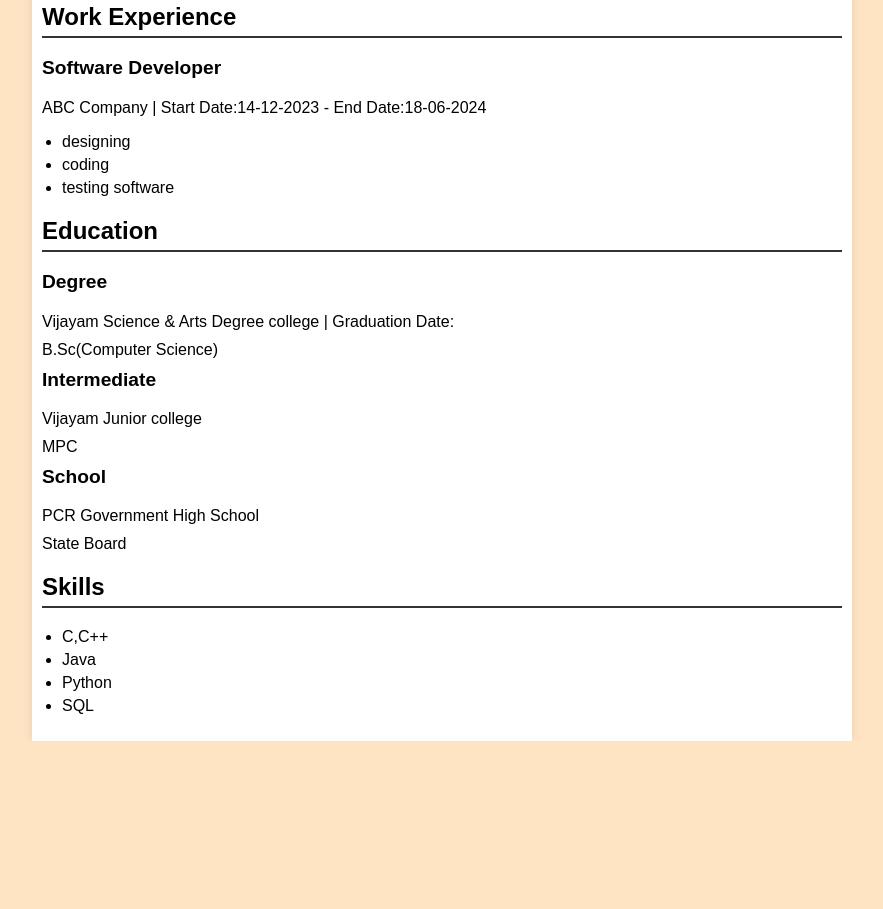
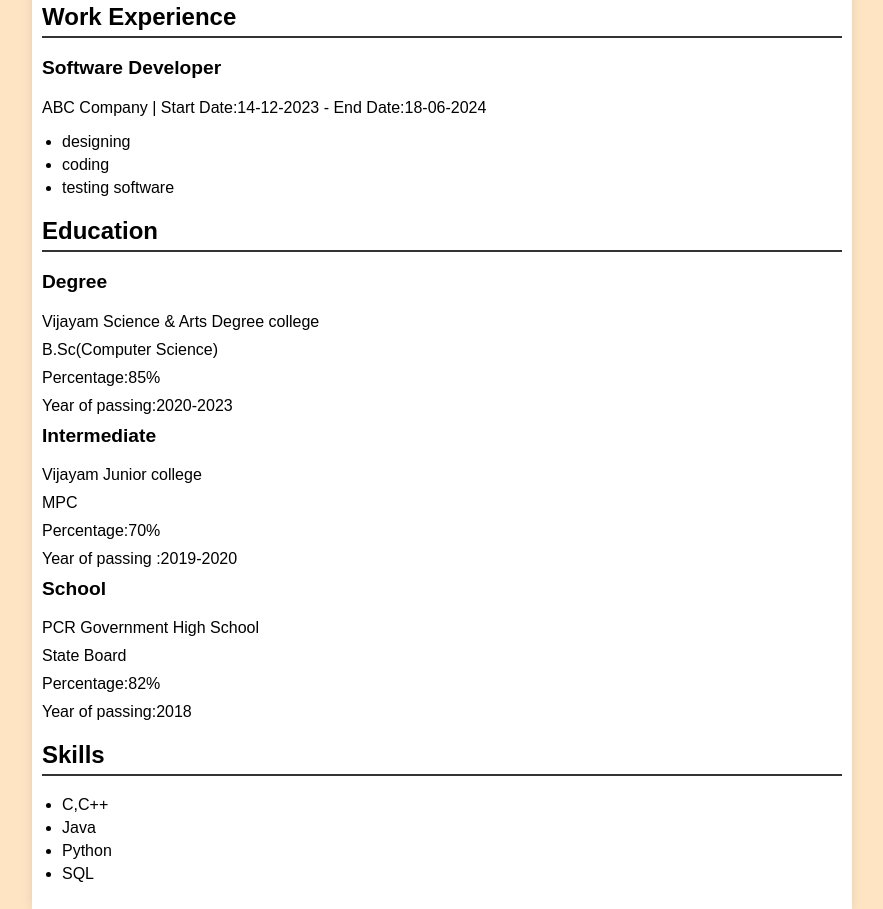
Before and after one commit to chandrucns911/suneelresume, a plain HTML site: page index.html in a window 1280 px wide. Shown: the part 403-1312 px from the top of the page, without its empty margins (198-1081 px from the left). Before the commit the page ends 1144 px from the top, so only its background shows below. Drawn offline with Linux system fonts and the light colour scheme.

Commit message:
Update index.html

```diff
--- a/index.html
+++ b/index.html
@@ -40,14 +40,20 @@
             <h2>Education</h2>
             <div class="school">
                 <h3>Degree</h3>
-                <p>Vijayam Science  & Arts Degree college  | Graduation Date: </p>
+                <p>Vijayam Science  & Arts Degree college</p>
                 <p>B.Sc(Computer Science)</p>
+                <p>Percentage:85%</p>
+                <p>Year of passing:2020-2023</p>
                 <h3>Intermediate</h3>
                 <p>Vijayam Junior college </p>
                 <p>MPC</p>
+                <p>Percentage:70%</p>
+                <p>Year of passing :2019-2020</p>
                 <h3>School</h3>
                 <p>PCR Government High School  </p>
                 <p>State Board</p>
+                <p>Percentage:82%</p>
+                <p>Year of passing:2018</p>
             </div>
             <!-- Add more education entries as needed -->
         </section>
```
